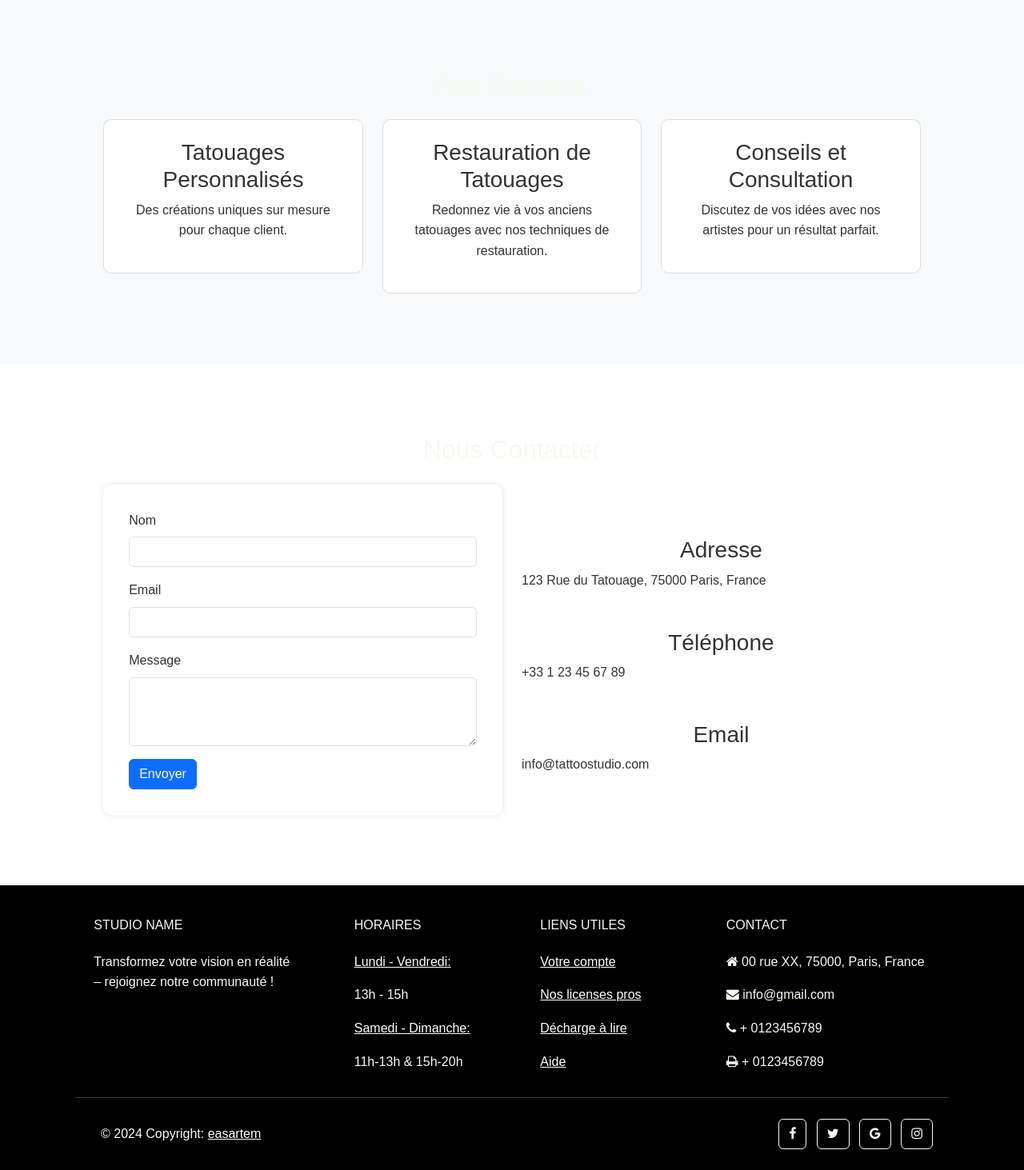
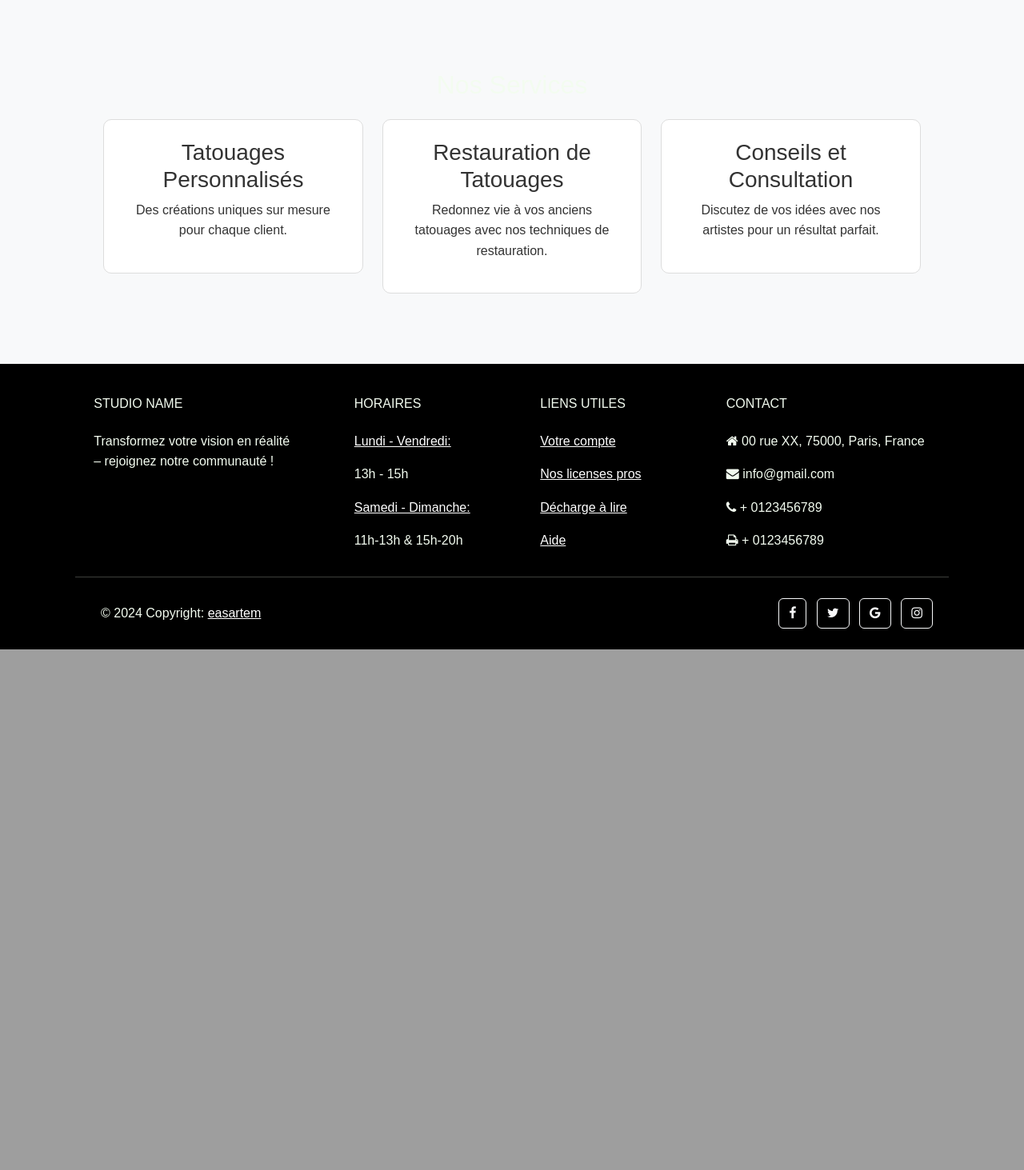
Before and after one commit to easartem/CS50, a Flask app: page /studio in a window 1280 px wide. Shown: the part 1365-2828 px from the top of the page at 80% size. After the commit the page ends 2177 px from the top, so only its background shows below. Run offline with Flask 3, Linux system fonts and the light colour scheme; some libraries are stand-ins or nearby versions.

Commit message:
Thu, Jun 20, 2024, 5:21 PM +02:00

```diff
--- a/project/templates/showcase/studio.html
+++ b/project/templates/showcase/studio.html
@@ -107,37 +107,4 @@
     </div>
 </section>
 
-<section id="contact" class="contact p-5">
-    <div class="container">
-        <h2 class="text-center mb-4">Nous Contacter</h2>
-        <div class="row">
-            <div class="col-md-6">
-                <form action="/submit_form" method="post">
-                    <div class="mb-3">
-                        <label for="name" class="form-label">Nom</label>
-                        <input type="text" class="form-control" id="name" name="name" required>
-                    </div>
-                    <div class="mb-3">
-                        <label for="email" class="form-label">Email</label>
-                        <input type="email" class="form-control" id="email" name="email" required>
-                    </div>
-                    <div class="mb-3">
-                        <label for="message" class="form-label">Message</label>
-                        <textarea class="form-control" id="message" name="message" rows="3" required></textarea>
-                    </div>
-                    <button type="submit" class="btn btn-primary">Envoyer</button>
-                </form>
-            </div>
-            <div class="col-md-6 d-flex flex-column justify-content-center">
-                <h3>Adresse</h3>
-                <p>123 Rue du Tatouage, 75000 Paris, France</p>
-                <h3>Téléphone</h3>
-                <p>+33 1 23 45 67 89</p>
-                <h3>Email</h3>
-                <p>info@tattoostudio.com</p>
-            </div>
-        </div>
-    </div>
-</section>
-
 {% endblock %}
```
